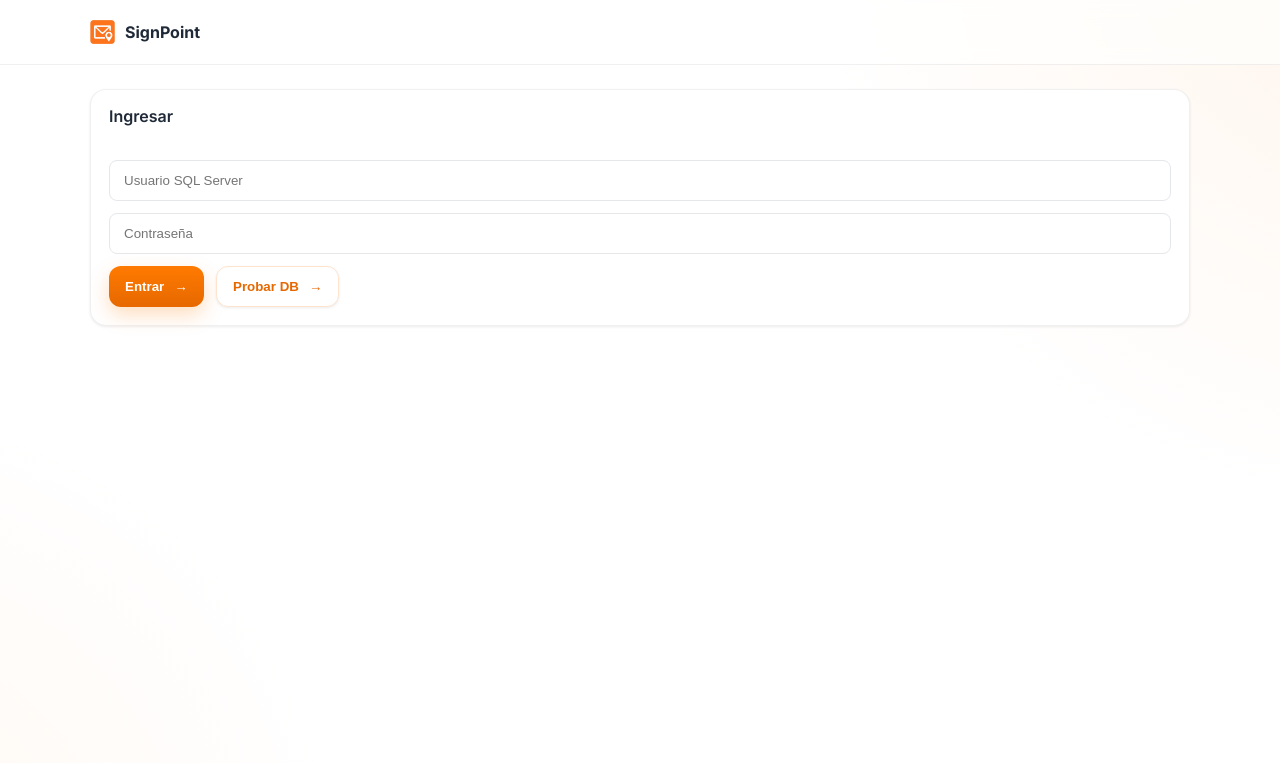
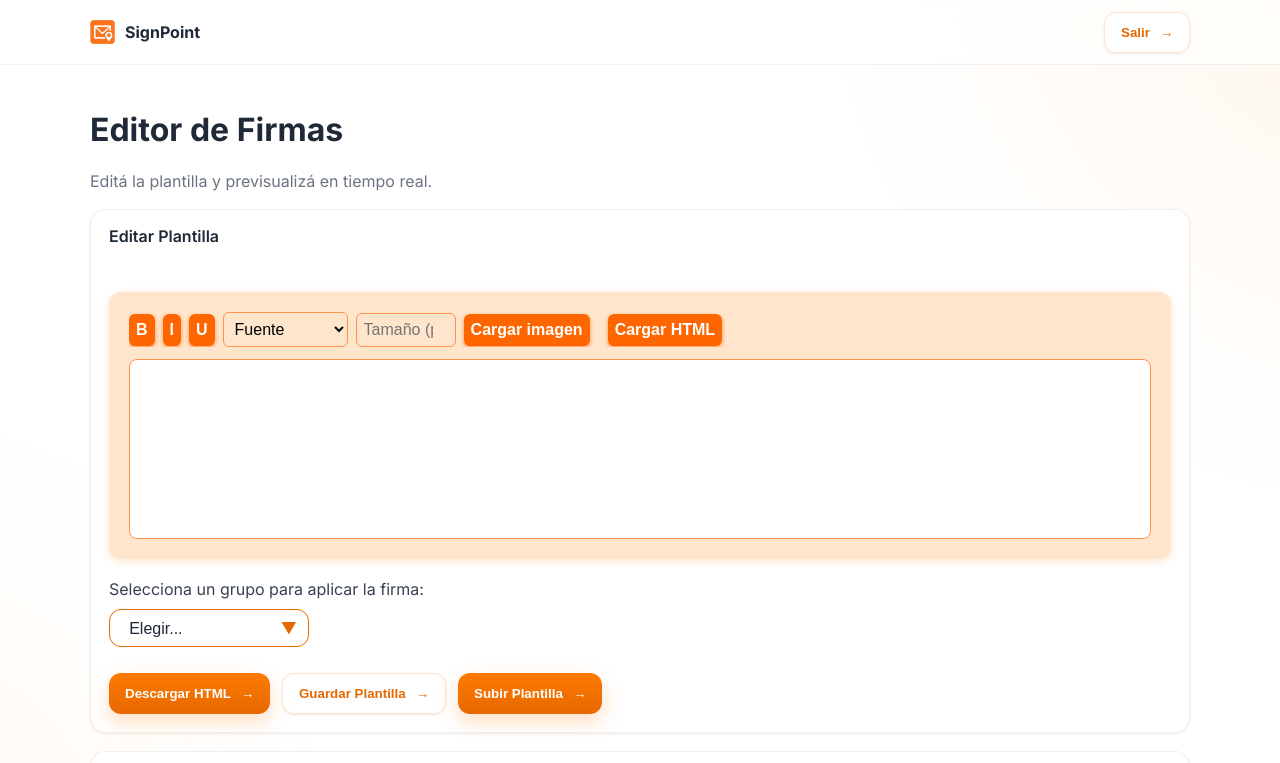
Before and after one commit to DCSolutions-SRL/signpoint, a React (Vite) app in the folder frontend/: page / in a window 1280 px wide. Shown: the top 763 px of the page. Built offline with nearby package versions, Linux system fonts and the light colour scheme; no server answers.

Commit message:
se agrega asignacion de casino previo a subir plantilla y pop up para confirmacion

```diff
--- a/frontend/src/App.jsx
+++ b/frontend/src/App.jsx
@@ -9,14 +9,14 @@ import Preview from "./components/Preview";
 import { AnimatedButton } from "./components/AnimatedButton";
 import { Card } from "./components/Card";
 import { useRevealOnScroll } from "./hooks/useRevealOnScroll";
+import { ConfirmModal } from "./components/ConfirmModal";
 
 // Importá tu icono PNG (ruta relativa desde App.jsx)
 import spImg from "./assets/sp-img.png";
 
 // NOTA: Eliminamos el import de "./App.css" para evitar conflictos con el nuevo tema
 
-// Base de la API: usa variable de entorno VITE_API_BASE o por defecto la IP LAN
-const API_BASE = import.meta.env.VITE_API_BASE || "http://192.168.79.142:8000";
+const API_BASE = "http://localhost:8000";
 
 const exampleData = {
   nombre: "Nombre Apellido",
@@ -39,6 +39,9 @@ export default function App() {
   const [template, setTemplate] = useState("");
   const [mail, setMail] = useState("");
   const [preview, setPreview] = useState("");
+  const [showConfirm, setShowConfirm] = useState(false);
+  const [selectedCasino, setSelectedCasino] = useState("");
+  const [selectedCasinoLabel, setSelectedCasinoLabel] = useState("");
 
   // axios default auth header
   useEffect(() => {
@@ -116,36 +119,7 @@ export default function App() {
     }
   };
 
-  // Guardar y aplicar
-  const saveAndApply = async () => {
-    try {
-      // 1. Guardar plantilla
-  const saveRes = await fetch(`${API_BASE}/signature/template`, {
-        method: "POST",
-        headers: { "Content-Type": "application/json" },
-        body: JSON.stringify({ template }),
-      });
 
-      if (!saveRes.ok) {
-        throw new Error(`Error guardando plantilla (${saveRes.status})`);
-      }
-
-      // 2. Aplicar firma
-      const applyRes = await fetch(
-        `${API_BASE}/signature/apply`,
-        { method: "POST" }
-      );
-
-      if (!applyRes.ok) {
-        throw new Error(`Error aplicando firma (${applyRes.status})`);
-      }
-
-      alert(`Cambio de firma aplicado correctamente`);
-    } catch (err) {
-      console.error("Error en saveAndApply:", err);
-      alert(`Error: ${err.message}`);
-    }
-  };
 
   const downloadHtml = () => {
     const blob = new Blob([preview], { type: "text/html" });
@@ -159,6 +133,35 @@ export default function App() {
     URL.revokeObjectURL(url);
   };
 
+  const confirmApply = async () => {
+
+    try {
+      // 1. Guardar plantilla
+      const saveRes = await fetch(`${API_BASE}/signature/template`, {
+        method: "POST",
+        headers: { "Content-Type": "application/json" },
+        body: JSON.stringify({ template }),
+      });
+      if (!saveRes.ok) throw new Error("Error guardando plantilla");
+
+      // 2. Aplicar en el casino elegido
+      const applyRes = await fetch(`${API_BASE}/signature/apply`, {
+        method: "POST",
+        headers: { "Content-Type": "application/json" },
+        body: JSON.stringify({ rule_name: selectedCasino }),
+      });
+      if (!applyRes.ok) throw new Error("Error aplicando firma");
+
+      alert(`Firma aplicada en ${selectedCasino}`);
+    } catch (err) {
+      alert(err.message);
+    } finally {
+      setShowConfirm(false);
+    }
+  };
+
+
+/*
   if (!token) {
     // Pantalla de login con estética del sitio
     return (
@@ -202,7 +205,7 @@ export default function App() {
       </div>
     );
   }
-
+*/
   return (
     <div>
       {/* Navbar */}
@@ -233,16 +236,56 @@ export default function App() {
         <section ref={refEditor} className="reveal" style={{ marginTop: 18 }}>
           <Card title="Editar Plantilla">
             <RichEditor initialHtml={template} onChange={handleTemplateChange} />
+            <label htmlFor="casino" style={{ display: "block", margin: "20px 0 0 0" }}>
+                Selecciona un grupo para aplicar la firma:
+              </label>
+            {/* Selector de casino */}
+            <div style={{ margin: "10px 0" }} className="select-casino-wrapper">
+
+              <select
+                id="casino"
+                className="select-casino"
+                value={selectedCasino}
+                onChange={(e) => { setSelectedCasino(e.target.value)
+                  const label = e.target.selectedOptions[0].text;
+                  setSelectedCasinoLabel(label)
+                }}
+              >
+                <option value="" disabled hidden>Elegir...</option>
+                <option value="firma_casino_rosario">City Center</option>
+                <option value="firma_casino_online">City Center online</option>
+                <option value="firma_casino_hotel">City Center Hotel</option>
+              </select>
+            </div>
+
 
             <div style={{ display: "flex", gap: 12, marginTop: 16, flexWrap: "wrap" }}>
               <AnimatedButton onClick={downloadHtml}>Descargar HTML</AnimatedButton>
               <AnimatedButton variant="outline" onClick={saveTemplate}>
                 Guardar Plantilla
               </AnimatedButton>
-              <AnimatedButton onClick={saveAndApply}>Subir Plantilla</AnimatedButton>
+              <AnimatedButton onClick={() => {
+                if (!selectedCasino) {
+                  alert("No se seleccionó ningún casino.");
+                  return;
+                }
+                setShowConfirm(true);
+              }}
+                >Subir Plantilla
+              </AnimatedButton>
             </div>
           </Card>
         </section>
+
+         {showConfirm && (
+            <ConfirmModal
+              casino={selectedCasinoLabel}
+              onCancel={() => setShowConfirm(false)}
+              onConfirm={confirmApply}
+            />
+          )}
+
+
 
         {/* Vista previa en tiempo real */}
         <section ref={refLivePreview} className="reveal" style={{ marginTop: 18 }}>
--- /dev/null
+++ b/frontend/src/components/ConfirmModal.jsx
@@ -0,0 +1,54 @@
+import React from "react";
+import { AnimatedButton } from "./AnimatedButton";
+
+export function ConfirmModal({ casino, onCancel, onConfirm }) {
+  return (
+    <div
+      style={{
+        position: "fixed",
+        top: 0,
+        left: 0,
+        width: "100%",
+        height: "100%",
+        background: "rgba(0,0,0,0.5)",
+        display: "flex",
+        alignItems: "center",
+        justifyContent: "center",
+        zIndex: 1000,
+      }}
+    >
+      <div
+        style={{
+          background: "#fff",
+          padding: 24,
+          borderRadius: 12,
+          boxShadow: "0 4px 12px rgba(0,0,0,0.2)",
+          maxWidth: 480,
+          width: "90%",
+        }}
+      >
+        <h2>Confirmar aplicación</h2>
+        <p>
+          ¿Seguro que quieres aplicar la firma al casino <b>{casino}</b>?
+        </p>
+        <p style={{ marginTop: 12, color: "red", fontWeight: "bold" }}>
+          IMPORTANTE: esto alterará la firma de todos los usuarios del grupo.
+        </p>
+
+        <div
+          style={{
+            display: "flex",
+            gap: 12,
+            marginTop: 24,
+            justifyContent: "flex-end",
+          }}
+        >
+          <AnimatedButton variant="outline" onClick={onCancel}>
+            Cancelar
+          </AnimatedButton>
+          <AnimatedButton onClick={onConfirm}>Confirmar</AnimatedButton>
+        </div>
+      </div>
+    </div>
+  );
+}
--- a/frontend/src/styles/components.css
+++ b/frontend/src/styles/components.css
@@ -89,3 +89,49 @@
   object-fit: contain;
   display: inline-block;
 }
+
+
+/* Estilo para el select tipo botón */
+.select-casino {
+  appearance: none;          /* Quita el estilo nativo del select */
+  -webkit-appearance: none;
+  -moz-appearance: none;
+
+  background-color: var(--color-surface);
+  color: var(--color-text);
+  border: 1px solid var(--color-primary-600);
+  border-radius: var(--radius-md);
+  padding: 0.6em 1.2em;
+  font-size: 1em;
+  font-weight: 500;
+  cursor: pointer;
+  transition: all 0.25s var(--ease);
+  width: 200px; /* o lo que quieras */
+}
+
+.select-casino:hover {
+  background-color: var(--color-primary-100);
+  border-color: var(--color-primary);
+  color: var(--color-text);
+}
+
+.select-casino:focus {
+  outline: none;
+  box-shadow: 0 0 0 3px rgba(255, 122, 0, 0.25);
+}
+
+/* Icono de flecha personalizada */
+.select-casino-wrapper {
+  position: relative;
+  display: inline-block;
+}
+
+.select-casino-wrapper::after {
+  content: "▼"; /* flecha hacia abajo */
+  position: absolute;
+  right: 12px;
+  top:50%;
+  transform: translateY(-50%);
+  pointer-events: none;
+  color: var(--color-primary-600);
+}
```
Also changed, not shown: 1 other file (tests, documents, lock files or other folders).
